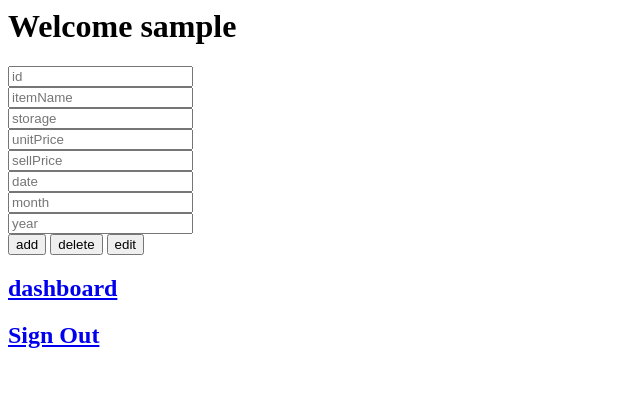
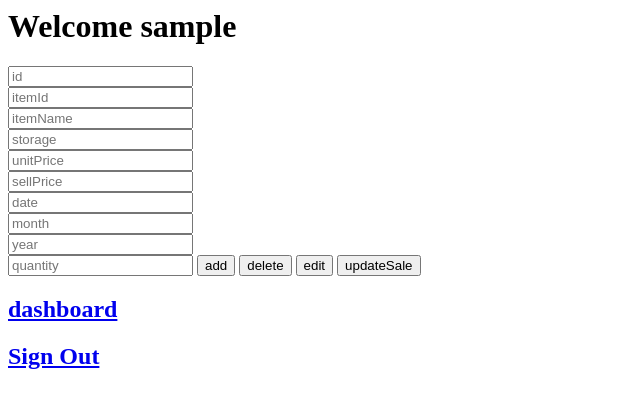
Before and after one commit to kiritoty/Inventory-management-system, a PHP site: page /login.php in a window 1280 px wide. Shown: the top 408 px of the page, without its empty margins (0-640 px from the left). Run offline with PHP 8.4, Linux system fonts and the light colour scheme; the visitor is signed in with stand-in values (Sample User, id 1); tables that the repository leaves empty or names only in its code hold one stand-in row (values such as "Sample post").

Commit message:
add update sales

```diff
--- a/default.php
+++ b/default.php
@@ -45,6 +45,7 @@ function createTable(){
 
 	$sql = "CREATE TABLE sales (
 	id INT(11) UNSIGNED AUTO_INCREMENT PRIMARY KEY,
+	itemId int(11),
 	item VARCHAR(100) NOT NULL,
 	quantity int(10),
 	cost int(10),
--- a/login.php
+++ b/login.php
@@ -14,7 +14,9 @@
 		<form action="<?php echo htmlspecialchars($_SERVER["PHP_SELF"]);?>" method="post">
 			<input type="text" placeholder="id" name="id">
 			<br>
-			<input type="text" placeholder="itemName" name="item" required>
+			<input type="text" placeholder="itemId" name="itemId">
+			<br>
+			<input type="text" placeholder="itemName" name="item">
 			<br>
 			<input type="text" placeholder="storage" name="storage">
 			<br>
@@ -28,9 +30,11 @@
 			<br>
 			<input type="text" placeholder="year" name="year">
 			<br>
+			<input type="text" placeholder="quantity" name="quantity">
 			<button name="add">add</button>
 			<button name="delete">delete</button>
 			<button name="edit">edit</button>
+			<button name="updateSale">updateSale</button>
 		</form>
 		<div>
 			<?php echo $message; ?>
--- a/loginAction.php
+++ b/loginAction.php
@@ -1,7 +1,7 @@
 <?php
   	$message = "";
    	if($_SERVER["REQUEST_METHOD"] == "POST") {
-   		$itemId = mysqli_real_escape_string($db,$_POST['id']);
+   		$Id = mysqli_real_escape_string($db,$_POST['id']);
       	$itemName = mysqli_real_escape_string($db,$_POST['item']);
       	$itemStorage = mysqli_real_escape_string($db,$_POST['storage']);
       	$itemUnitPrice = mysqli_real_escape_string($db,$_POST['unitPrice']);
@@ -9,6 +9,8 @@
       	$itemDate = mysqli_real_escape_string($db,$_POST['date']);
       	$itemMonth = mysqli_real_escape_string($db,$_POST['month']);
       	$itemYear = mysqli_real_escape_string($db,$_POST['year']);
+      	$itemQuantity = mysqli_real_escape_string($db,$_POST['quantity']);
+      	$itemId = mysqli_real_escape_string($db,$_POST['itemId']);
       	if(isset($_POST['add'])){
 			$sql = "INSERT INTO product (item,storage,unitPrice,sellPrice,date,month,year)
 			VALUES ('$itemName','$itemStorage','$itemUnitPrice','$itemSellPrice','$itemDate','$itemMonth','$itemYear')";
@@ -55,6 +57,26 @@
 					$message = "Error: " . $sql . "<br>" . $db->error;
 				}
 	      	}
+    	}else if(isset($_POST['updateSale'])){
+    		$sql = "SELECT * FROM product WHERE id = '$itemId'";
+    		$result = mysqli_query($db,$sql);
+	      	$row = mysqli_fetch_array($result,MYSQLI_ASSOC);
+	      	$count = mysqli_num_rows($result);
+	      	echo $row["unitPrice"];
+	      	if($count == 0) {
+	      		$message = "item not exist";
+	      	}else{
+	      		$cost = $row["unitPrice"] * $itemQuantity;
+	      		$revenue = $row["sellPrice"] * $itemQuantity;
+	      		$profit = $revenue - $cost;
+	      		$sql = "INSERT INTO sales(itemId,item,quantity,cost,revenue,profit,date,month,year)
+				VALUES ('$itemId','$itemName','$itemQuantity','$cost','$revenue','$profit','$itemDate','$itemMonth','$itemYear')";
+				if ($db->query($sql) === TRUE) {
+					$message = "id $itemId edited.";
+				} else {
+					$message = "Error: " . $sql . "<br>" . $db->error;
+				}
+	      	}
     	}
    	}
 ?>
```
